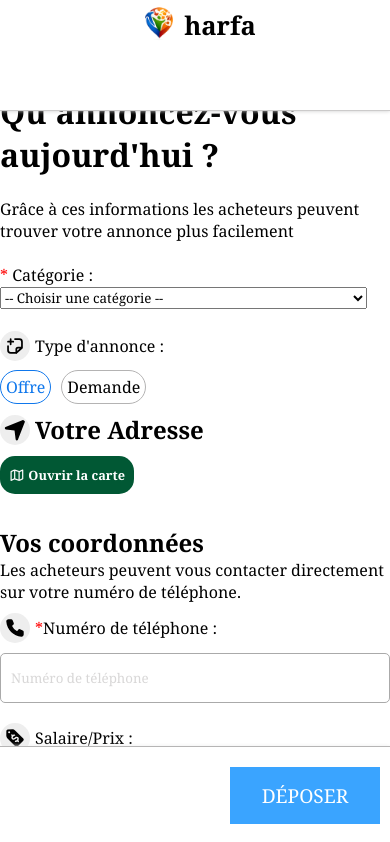
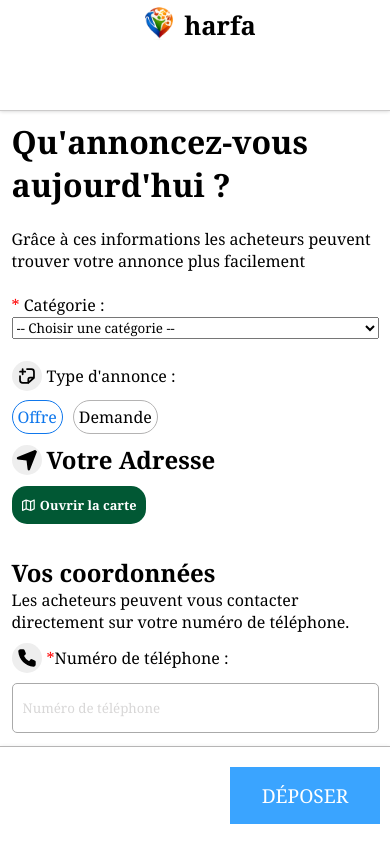
Before and after one commit to codercoder61/harfa, a React (Vite) app: page /publier in a window 390 px wide. Shown: the top 842 px of the page. Built offline with nearby package versions, Linux system fonts and the light colour scheme.

Commit message:
Update Publier.css

```diff
--- a/src/Publier.css
+++ b/src/Publier.css
@@ -140,7 +140,7 @@ select:focus{
 }
 @media screen and (max-width:450px){
     #fafa{
-margin:120px auto;
+margin:120px auto !important;
 }
     #com{
         display:none;
@@ -171,5 +171,5 @@ margin:120px auto;
 }
 
 #fafa{
-margin:90px auto;display:flex;justify-content:center;width:80%;
+margin:90px auto;display:flex;justify-content:center;width:80% !important;
 }
```
